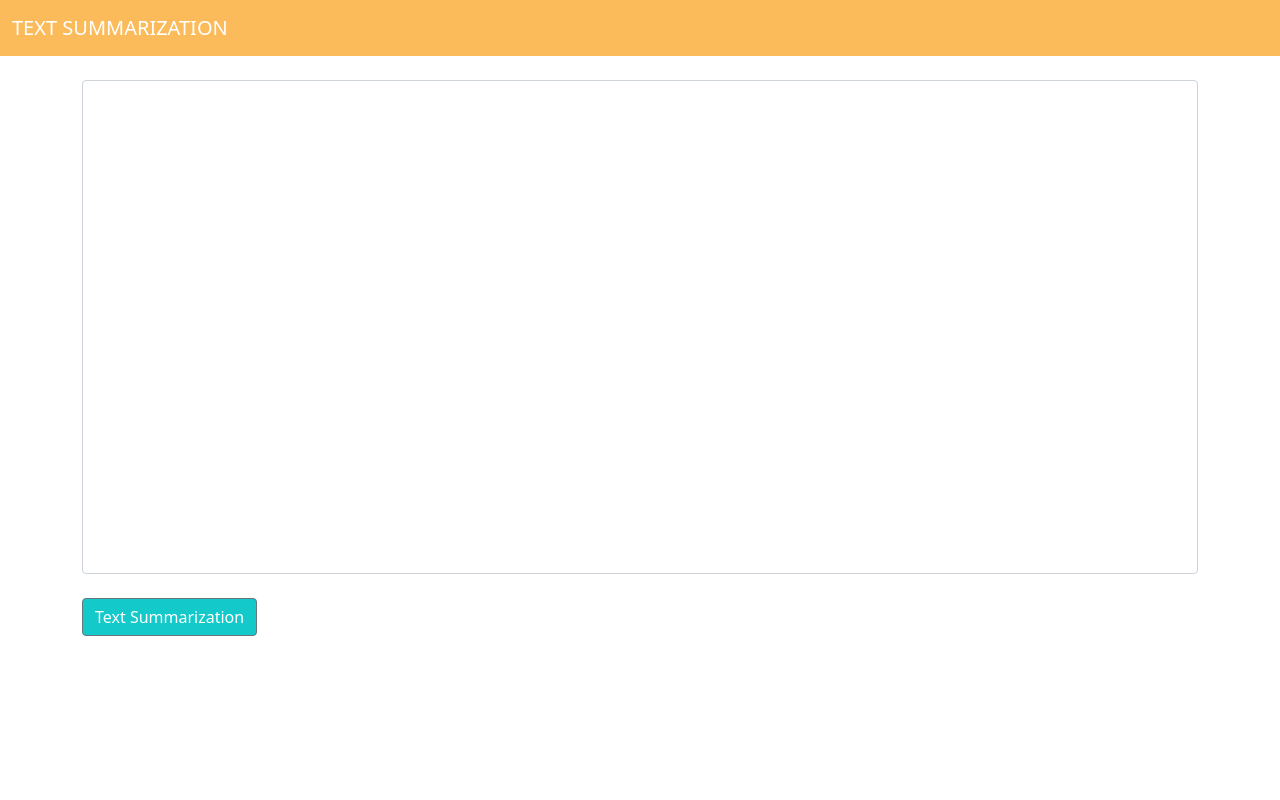
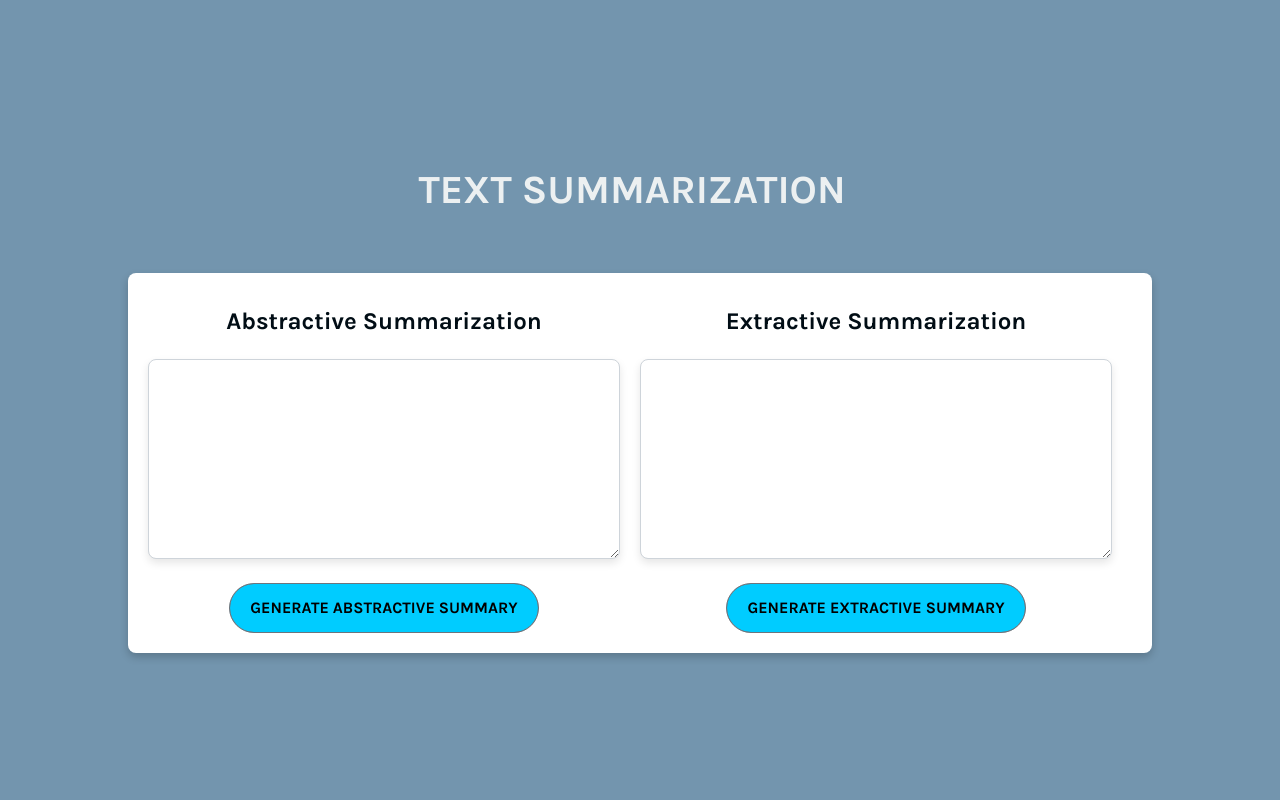
Before and after one commit to Shamim0209/Text-Summarization, a Flask app: page / in a window 1280 px wide. Run offline with Flask 3, Linux system fonts and the light colour scheme.

Commit message:
Initial commit

```diff
--- a/app.py
+++ b/app.py
@@ -5,18 +5,23 @@ import torch
 
 app = Flask(__name__)
 
-model_name = "google/pegasus-xsum"
-tokenizer = PegasusTokenizer.from_pretrained(model_name)
+device = "cuda" if torch.cuda.is_available() else "cpu"
+#ABSTRACTIVE MODEL
+model_name1 = "google/pegasus-xsum"
+tokenizer = PegasusTokenizer.from_pretrained(model_name1)
+model1 = PegasusForConditionalGeneration.from_pretrained(model_name1).to(device)
 
-device = "cuda" if torch.cuda.is_available() else "cpu"
-model = PegasusForConditionalGeneration.from_pretrained(model_name).to(device)
+# EXTRACTIVE MODEL
+# model_name2 = "google/pegasus-cnn_dailymail"
+# tokenizer2 = PegasusTokenizer.from_pretrained(model_name2)
+# model2 = PegasusForConditionalGeneration.from_pretrained(model_name2).to(device)
 
 @app.route('/')
 def home():
     return render_template('index.html')
 
-@app.route('/text-summarization', methods=["POST"])
-def summarize():
+@app.route('/text-summarizationAbs', methods=["POST"])
+def summarizeAbs():
 
     if request.method == "POST":
 
@@ -25,22 +30,24 @@ def summarize():
         input_text = "summarize: " + inputtext
 
         tokenized_text = tokenizer.encode(input_text, return_tensors='pt', max_length=512).to(device)
-        summary_ = model.generate(tokenized_text, min_length=30, max_length=300)
+        summary_ = model1.generate(tokenized_text, min_length=30, max_length=300)
         summary = tokenizer.decode(summary_[0], skip_special_tokens=True)
 
-        '''
-            text = <start> i am yash <end>
-            vocab = { i: 1, am : 2, yash: 3, start 4}
+    return render_template("output.html", data = {"summary": summary})
 
-            token = [i, am ,yash]
-            encode = [1 2, 3, 4]
+@app.route('/text-summarizationExt', methods=["POST"])
+def summarizeExt():
 
-            summary_ = [[4, 3,1, 5]]
+    if request.method == "POST":
 
-            summary = yash i
+        inputtext = request.form["inputtext_"]
 
+        input_text = "summarize: " + inputtext
 
-        '''
+        tokenized_text = tokenizer2.encode(input_text, return_tensors='pt', max_length=512).to(device)
+        summary_ = model2.generate(tokenized_text, min_length=30, max_length=300)
+        summary = tokenizer2.decode(summary_[0], skip_special_tokens=True)
+
 
     return render_template("output.html", data = {"summary": summary})
 
--- /dev/null
+++ b/static/css/style.css
@@ -0,0 +1,137 @@
+body {
+    height: 100vh;
+    font-family: 'Karla', sans-serif;
+    background: #7395AE;
+    margin: 0;
+    display: flex;
+    flex-direction: column;
+    justify-content: center;
+    align-items: center;
+}
+
+.headingText {
+    font-weight: 700;
+    font-size: 2.5em;
+    text-align: center;
+    color: #ecf0f1;
+    margin-bottom: 20px;
+    margin-top: 20px;
+}
+
+.container {
+    max-width: 80%;
+    width: 100%;
+    padding: 20px;
+    box-sizing: border-box;
+    background-color: #ffffff;
+    border-radius: 8px;
+    box-shadow: 0 4px 8px rgba(0, 0, 0, 0.2);
+    text-align: center;
+    margin-top: 20px;
+    margin-bottom: 20px;
+}
+
+.form-control {
+    box-shadow: 0 4px 8px rgba(0, 0, 0, 0.1);
+    border-radius: 8px;
+    padding: 10px;
+    margin-top: 10px;
+    height: 200px;
+    overflow-y: auto;
+}
+
+.textHeading {
+    margin: 10px 0;
+    font-weight: 500;
+    font-size: 1.5em;
+    font-weight: 800;
+    color: #010d15;
+    text-align: left;
+}
+.summaryButton {
+    display: inline-block;
+    padding: .75rem 1.25rem;
+    border-radius: 10rem;
+    color: #000000;
+    text-transform: uppercase;
+    font-size: 1rem;
+    font-weight: 700;
+    transition: all .3s;
+    position: relative;
+    overflow: hidden;
+    z-index: 1;
+}
+
+.summaryButton::after {
+    content: '';
+    position: absolute;
+    bottom: 0;
+    left: 0;
+    width: 100%;
+    height: 100%;
+    background-color: #0cf;
+    border-radius: 10rem;
+    z-index: -2;
+}
+
+.summaryButton::before {
+    content: '';
+    position: absolute;
+    bottom: 0;
+    left: 0;
+    width: 0;
+    height: 100%;
+    background-color: rgba(0, 0, 0, 0.50);
+    transition: all .8s;
+    border-radius: 10rem;
+    z-index: -1;
+}
+
+.summaryButton:hover {
+    color: #fff;
+}
+
+.summaryButton:hover::before {
+    width: 100%;
+}
+
+
+.outputText {
+    font-family: 'Karla', sans-serif;
+    color: #000000;
+    font-weight: 300;
+    font-size: 1.2em;
+    margin-top: 20px;
+    text-align: left;
+}
+
+.w-50 {
+    width: 50%;
+    margin-right: 20px;
+}
+
+.textBox.w-50 {
+    margin-right: 20px;
+}
+
+@media screen and (max-width: 600px) {
+    .headingText {
+        font-size: 2em;
+    }
+
+    .container {
+        max-width: 90%;
+    }
+
+    .textHeading {
+        font-size: 1.3em;
+    }
+
+    .summaryButton {
+        font-size: 0.9em;
+    }
+
+    .outputText {
+        font-size: 1em;
+    }
+}
--- a/templates/index.html
+++ b/templates/index.html
@@ -8,44 +8,53 @@
 
     <!-- Bootstrap CSS -->
     <link href="https://cdn.jsdelivr.net/npm/bootstrap@5.1.3/dist/css/bootstrap.min.css" rel="stylesheet" integrity="sha384-1BmE4kWBq78iYhFldvKuhfTAU6auU8tT94WrHftjDbrCEXSU1oBoqyl2QvZ6jIW3" crossorigin="anonymous" />
+    <link href="https://fonts.googleapis.com/css2?family=Karla:wght@500;600;700&display=swap" rel="stylesheet">
+
+    <link rel="stylesheet" href="{{ url_for('static', filename='css/style.css') }}">
 
     <title>TEXT SUMMARIZATION</title>
 </head>
 
 <body>
 
-    <nav class="navbar navbar-expand-lg navbar-dark bg-dark" style="background-color: #fbbb5b !important;">
+    <nav class="navbar navbar-expand-lg  bg-dark" style="background-color: transparent !important;">
         <div class="container-fluid">
-            <a class="navbar-brand" href="#">TEXT SUMMARIZATION</a>
+            <p class="navbar-brand headingText">TEXT SUMMARIZATION</p>
             <button class="navbar-toggler" type="button" data-bs-toggle="collapse" data-bs-target="#navbarSupportedContent" aria-controls="navbarSupportedContent" aria-expanded="false" aria-label="Toggle navigation">
-          <span class="navbar-toggler-icon"></span>
-        </button>
+                <span class="navbar-toggler-icon"></span>
+            </button>
         </div>
     </nav>
 
     <div class="container w-100">
         <div class="row justify-content-md-center">
 
-            <div class="col">
+            <div class="col d-flex">
                 <br>
-                <form method="post" action="{{ url_for('summarize') }}" >
+                <form method="post" action="{{ url_for('summarizeAbs') }}" class="w-50 textBox">
                     <div class="form-group">
-                        <textarea class="form-control" name="inputtext_" id="inputtext_" rows="20" style="resize: none;"></textarea>
+                        <label for="inputtext_" class="textHeading">Abstractive Summarization</label>
+                        <textarea class="form-control textArea" name="inputtext_" id="inputtext_" rows="10" ></textarea>
                     </div>
                     <br>
 
-                    <button type="submit" class="btn btn-secondary float-right" style="background-color: #13c9ca !important;">Text Summarization</button>
+                    <button type="submit" class="btn btn-secondary float-right summaryButton">Generate Abstractive Summary</button>
+                </form>
+                <form method="post" action="{{ url_for('summarizeExt') }}" class="w-50 textBox">
+                    <div class="form-group">
+                        <label for="inputtext_" class="textHeading">Extractive Summarization</label>
+                        <textarea class="form-control textArea" name="inputtext_" id="inputtext_" rows="10" ></textarea>
+                    </div>
+                    <br>
 
+                    <button type="submit" class="btn btn-secondary float-right summaryButton">Generate Extractive Summary</button>
                 </form>
-
             </div>
         </div>
-
     </div>
 
     <script src="https://cdn.jsdelivr.net/npm/bootstrap@5.1.3/dist/js/bootstrap.bundle.min.js" integrity="sha384-ka7Sk0Gln4gmtz2MlQnikT1wXgYsOg+OMhuP+IlRH9sENBO0LRn5q+8nbTov4+1p" crossorigin="anonymous"></script>
 
-
 </body>
 
 </html>
```
Also changed, not shown: templates/output.html (+6 -3 lines), README.md (deleted).
